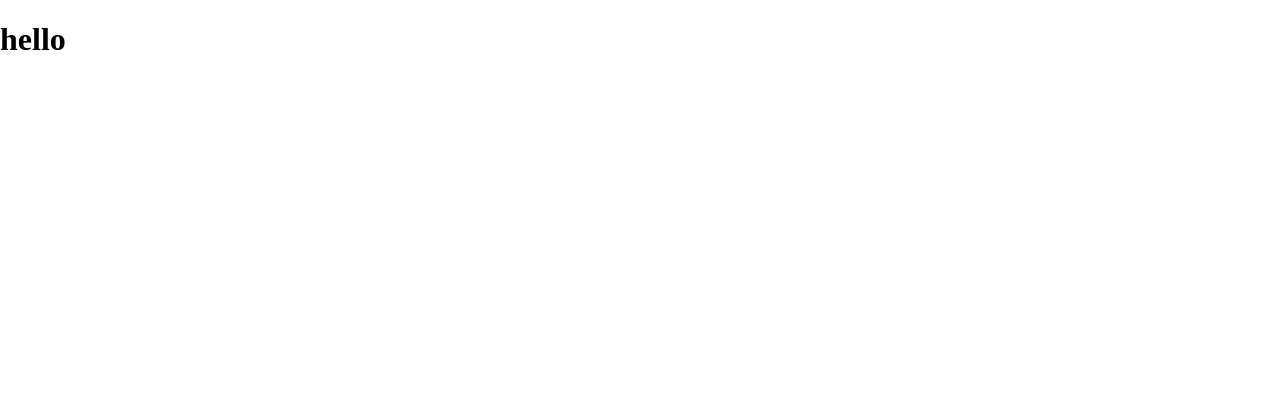
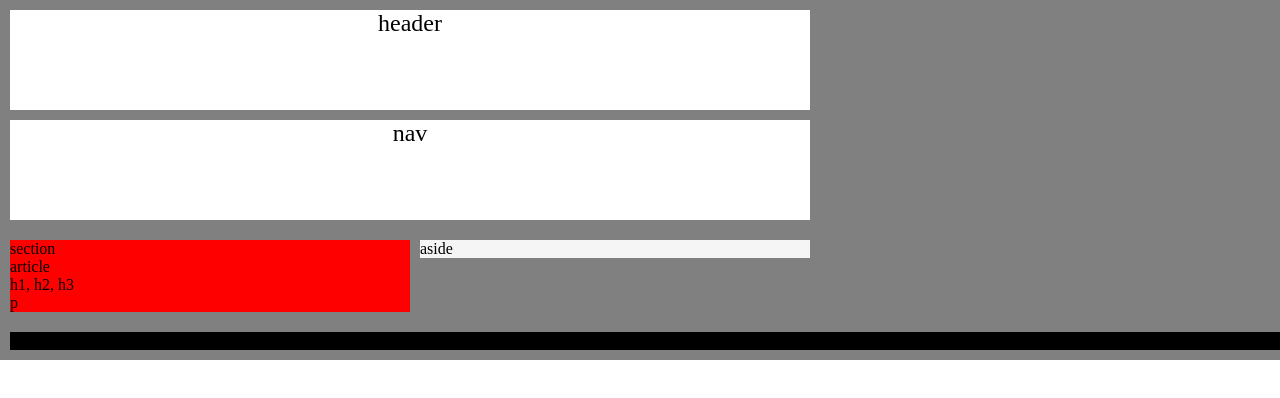
Before and after one commit to beck-kray/Homework-1, a plain HTML site: page Index.html in a window 1280 px wide. Drawn offline with Linux system fonts and the light colour scheme.

Commit message:
In-class additions

```diff
--- a/Index.html
+++ b/Index.html
@@ -6,10 +6,30 @@
     <meta name="viewport" content="width=device-width, initial-scale=1.0">
     <title>Wireframe</title>
     <link rel="stylesheet" href="style.css">
+</head>
 
-</head>
 <body>
-    <h1>hello</h1>
+
+<div id="background">
+
+    <div id="header">header</div>
+
+    <div id="nav">nav</div>
+
+    <div id="section">section
+        <div id="article">article
+            <div id="all-h">h1, h2, h3</div>
+            <div id="p">p</div>
+        </div>
+
+    </div>
+
+    <div id="aside">aside</div>
+
+    <div id="footer">footer</div>
+
+
+</div>
 
 
 </body>
```
